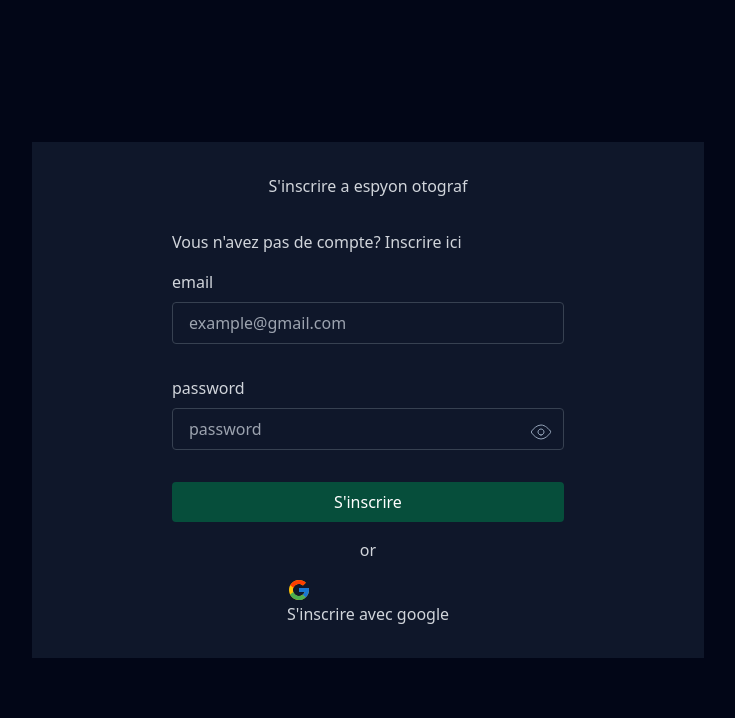
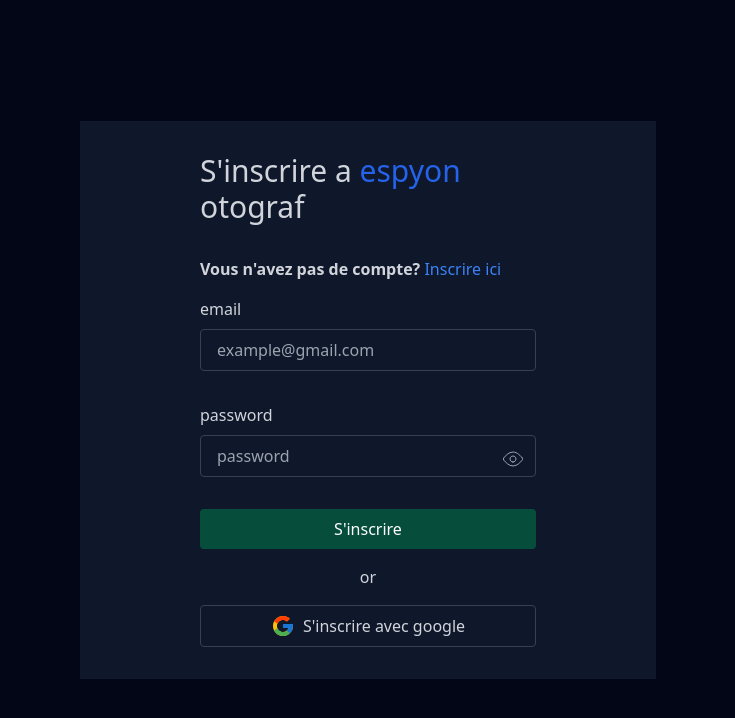
Before and after one commit to sarilusblaise/espyon-otograf, a Next.js app: page /signup in a window 1280 px wide. Shown: the top 718 px of the page, without its empty margins (272-1007 px from the left). Built offline with nearby package versions, Linux system fonts and the light colour scheme; no server answers.

Commit message:
added new styles to signup page

```diff
--- a/app/signup/page.jsx
+++ b/app/signup/page.jsx
@@ -14,13 +14,16 @@
 
 	return (
 		<article className='p-2  flex justify-center items-center min-h-screen '>
-			<div className='text-gray-300 flex flex-col justify-center items-center gap-8 w-full  sm:max-w-2xl py-8 bg-slate-900'>
-				<h2 className=''>
-					S'inscrire a <span>espyon</span> otograf
+			<div className='text-gray-300 flex flex-col justify-center items-center gap-8 w-full  sm:max-w-xl py-8 bg-slate-900'>
+				<h2 className='text-3xl w-10/12 sm:w-7/12 font-light'>
+					S'inscrire a <span className='text-blue-600'>espyon</span> otograf
 				</h2>
 				<div className='flex flex-col justify-center items-center gap-4 w-full'>
-					<p className='w-10/12  sm:w-7/12'>
-						Vous n'avez pas de compte? <Link href=''>Inscrire ici</Link>
+					<p className='w-10/12  sm:w-7/12 font-bold'>
+						Vous n'avez pas de compte?{' '}
+						<Link href='' className='text-blue-500 font-normal hover:text'>
+							Inscrire ici
+						</Link>
 					</p>
 					<form
 						onSubmit={handleForm}
@@ -72,7 +75,7 @@
 						</button>
 					</form>
 					<p className=''>or</p>
-					<button>
+					<button className='flex justify-center gap-2 px-4 py-2 w-10/12 bg-transparent rounded border border-gray-700 sm:w-7/12'>
 						<Google /> S'inscrire avec google
 					</button>
 				</div>
```
